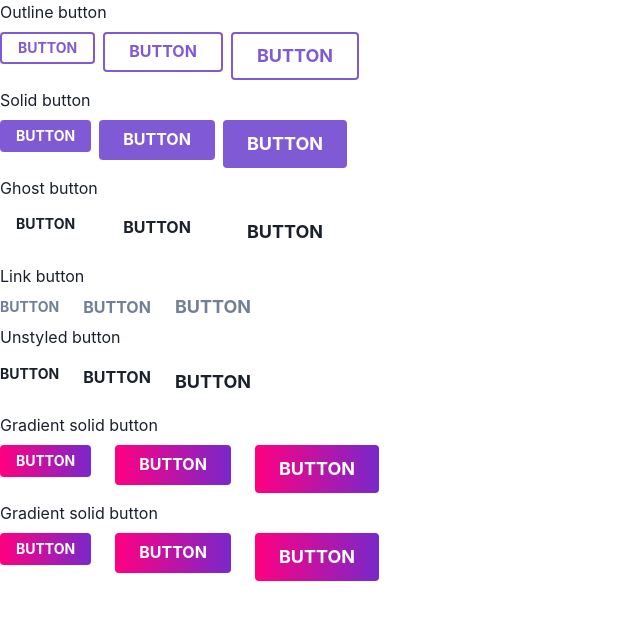
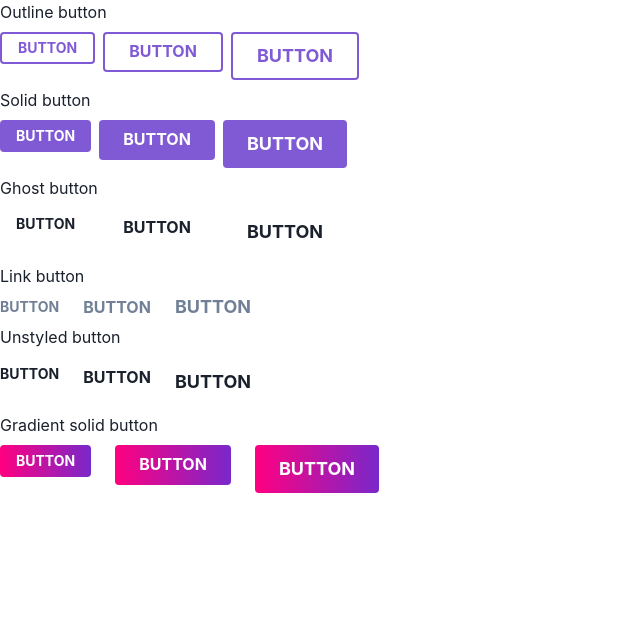
Before and after one commit to chenchunaidu/custom-chakra-theme, a React (Create React App) app: page / in a window 1280 px wide. Shown: the top 620 px of the page, without its empty margins (0-640 px from the left). Built offline with nearby package versions, Linux system fonts and the light colour scheme.

Commit message:
removed unnecessary button stack

```diff
--- a/src/pages/dashboard/dashboard.tsx
+++ b/src/pages/dashboard/dashboard.tsx
@@ -88,20 +88,6 @@ export default function Dashboard() {
           Button
         </Button>
       </Stack>
-      <Text>
-        Gradient solid button
-      </Text>
-      <Stack direction="row" spacing="6">
-        <Button size="sm" variant="gradientLink">
-          Button
-        </Button>
-        <Button size="md" variant="gradientLink">
-          Button
-        </Button>
-        <Button size="lg" variant="gradientLink">
-          Button
-        </Button>
-      </Stack>
 
     </Stack>
 
```
